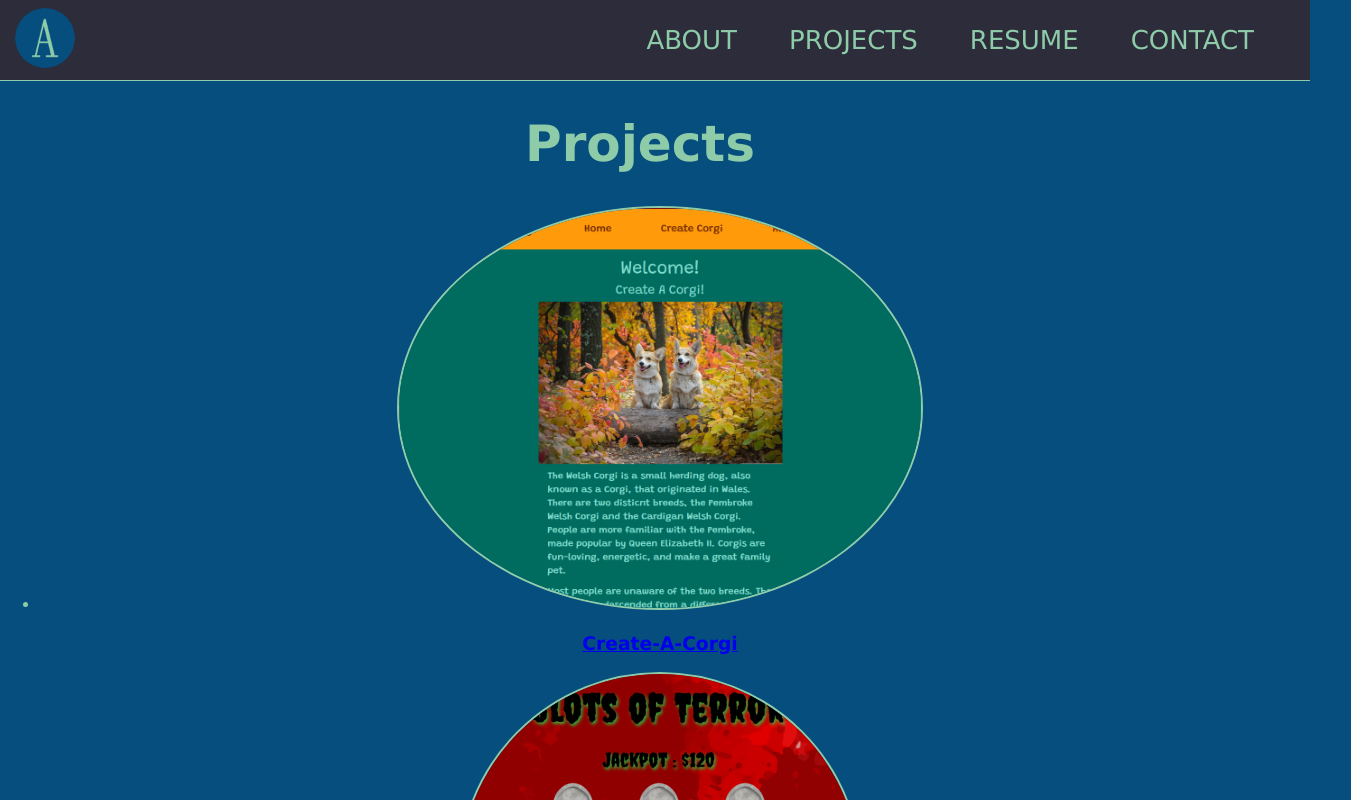
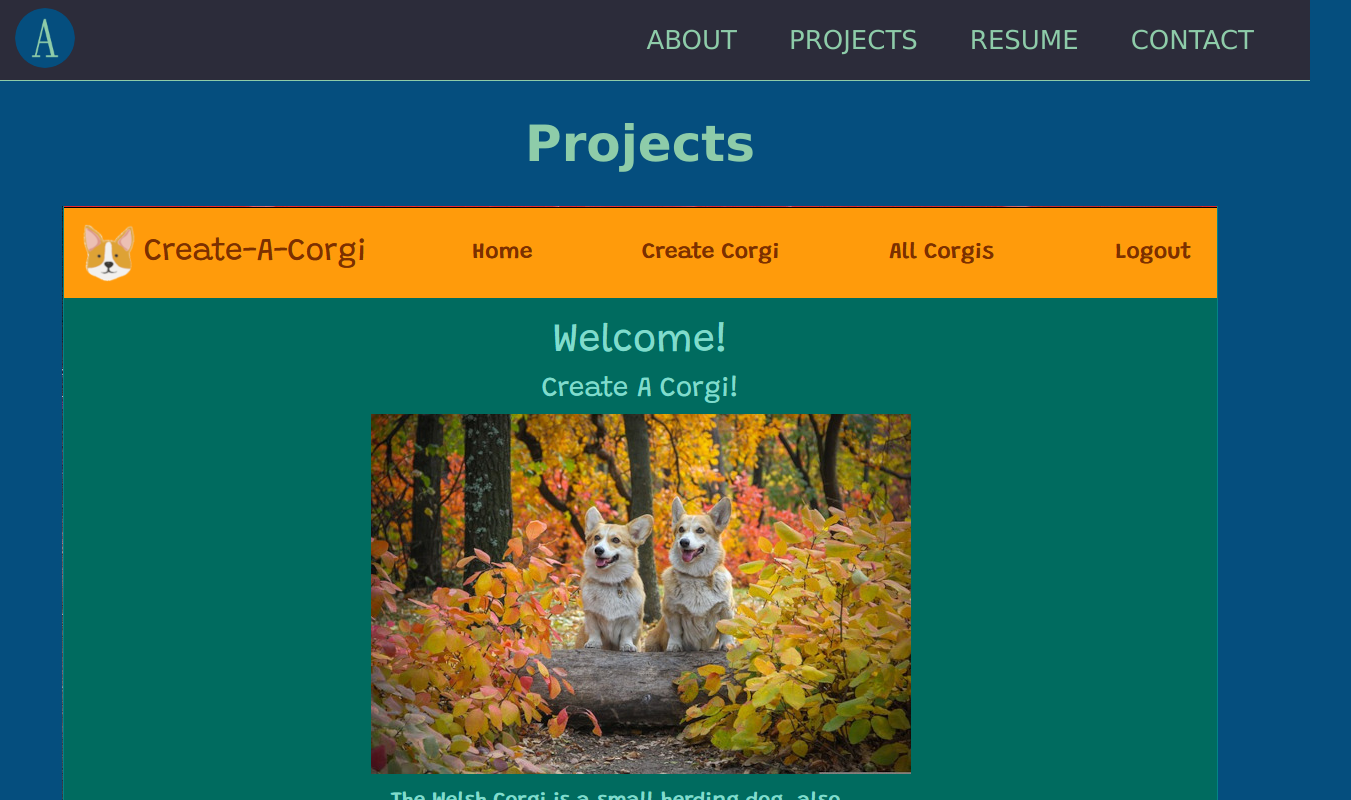
Before and after one commit to cactuspie23/portfolio-react, a React (Create React App) app: page /projects in a window 1280 px wide. Shown: the top 800 px of the page, 1351 px wide, since content can reach past the window. Built offline with nearby package versions, Linux system fonts and the light colour scheme; a web font is replaced by a local one.

Commit message:
update styling

```diff
--- a/src/App.css
+++ b/src/App.css
@@ -1,10 +1,3 @@
-
-img {
-  border-radius: 50%;
-  border: 2px solid #8ecca9;
-  max-height: 400px;
-
-}
 
 h1 {
   font-size: 50px;
--- a/src/components/NavBar/NavBar.module.css
+++ b/src/components/NavBar/NavBar.module.css
@@ -10,7 +10,7 @@ nav {
 }
 
 .home > img {
-  border: none;
+  border-radius: 50%;
   height: 60px;
   transition: 0.3s;
 }
@@ -26,13 +26,15 @@ nav {
 .container > a {
   color: #8ecca9;
   text-decoration: none;
+  border-radius: 40%;
   font-weight: 500;
   font-size: 26px;
   margin: 0 1em;
-  transition: 0.6s;
+  transition: 0.4s;
 }
 
 .container > a:hover {
+  border-radius: 40%;
   color: #2c2c3a;
   background-color: #8ecca9b3;
   box-shadow: 1px 1px 6px 6px#8ecca9b3;
--- a/src/components/ProjectPreview.jsx
+++ b/src/components/ProjectPreview.jsx
@@ -1,21 +1,14 @@
-import hyphenateWords from "../utilities/hyphenateWords"
+import hyphenateWords from "../utilities/hyphenateWords.js"
+import styles from './ProjectPreview.module.css'
 import { Link } from "react-router-dom"
 
 const ProjectPreview = ({title, image}) => {
   const path = hyphenateWords(title)
   return(
     <Link to={path}>
-      <div>
-        <img
-            src={image}
-            alt={title}
-        />
-        <section>
-            <h3>
-                {title}
-            </h3>
-
-        </section>
+      <div className={styles.projectContainer}>
+        <img src={image} alt={title}/>
+        <h3>{title}</h3>
       </div>
     </Link>
   )
--- a/src/components/ProjectsList.jsx
+++ b/src/components/ProjectsList.jsx
@@ -3,13 +3,11 @@ import ProjectPreview from "./ProjectPreview"
 const ProjectsList = ({projects}) => {
   return (
     <>
-      <ul>
+      <section>
         {projects.map((project, i) =>
-          <li>
-            <ProjectPreview key={i} title={project.title} image={project.image} />
-          </li>
+          <ProjectPreview key={i} title={project.title} image={project.image} />
         )}
-      </ul>
+      </section>
     </>
   )
 }
--- a/src/pages/About/About.module.css
+++ b/src/pages/About/About.module.css
@@ -9,3 +9,9 @@
   max-width: 40%;
   line-height: 1.7em;
 }
+
+.about > img {
+  border-radius: 50%;
+  border: 2px solid #8ecca9;
+  max-height: 400px;
+}
--- a/src/pages/Home/Home.module.css
+++ b/src/pages/Home/Home.module.css
@@ -1,3 +1,10 @@
+
+.introImg > img {
+  border-radius: 15%;
+  border: 2px solid #8ecca9;
+  max-height: 400px;
+}
+
 .introImg {
   margin-top: 6vh;
 }
```
Also changed, not shown: src/components/ProjectPreview.module.css (added).
